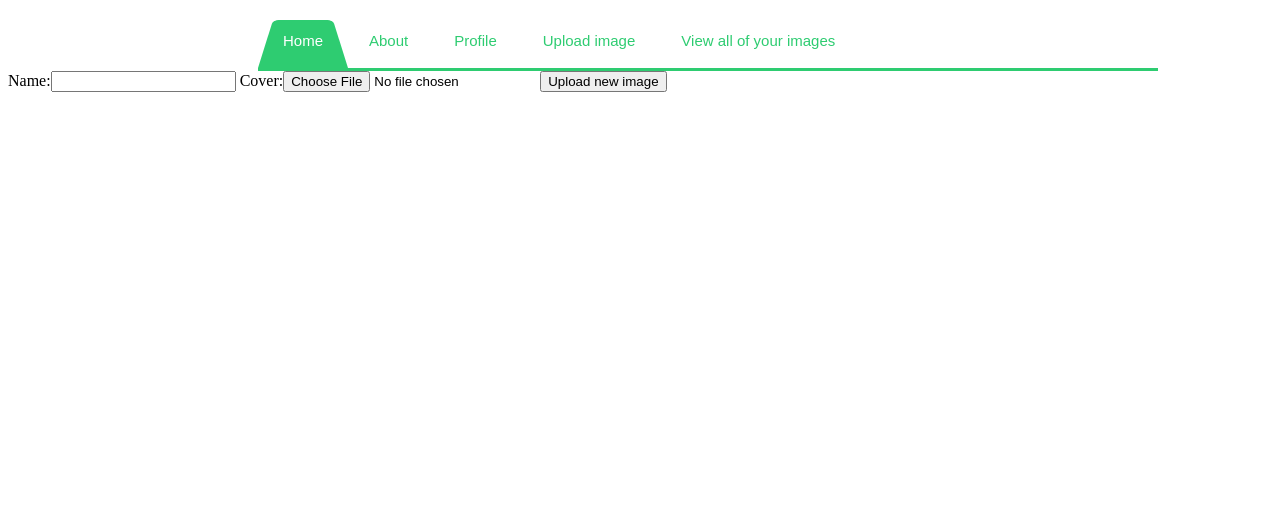
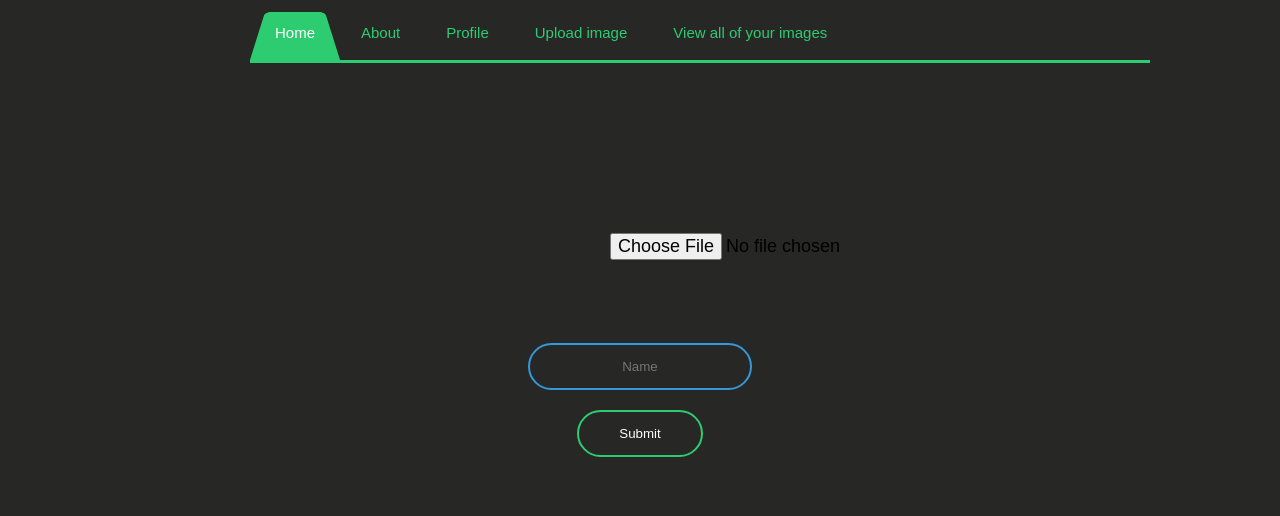
Before and after one commit to toni123321/TheOCRproject, a Django app: page /upload/ in a window 1280 px wide. Shown: the top 516 px of the page. Run offline with Django 3.2, Linux system fonts and the light colour scheme; a user stored in the database is signed in; some web fonts are replaced.

Commit message:
Upload Image page

```diff
--- /dev/null
+++ b/ocr_project/ocr_app/static/css/upload_image.css
@@ -0,0 +1,9 @@
+@import url(/static/css/login.css);
+#file {
+  font-size: 18px;
+  margin-left: 610px;
+  padding-top: 170px;
+}
+#form {
+  background: #272725;
+}
--- a/ocr_project/ocr_app/templates/upload_image.html
+++ b/ocr_project/ocr_app/templates/upload_image.html
@@ -3,16 +3,17 @@
 <head>
     <meta charset="UTF-8">
     <title>Upload images</title>
+    <link rel="stylesheet" href="/static/css/main.css">
+    <link rel="stylesheet" href="/static/css/upload_image.css">
 </head>
 <body>
   {% include 'nav.html' %}
-  <form method="post" enctype="multipart/form-data">
+  <input  id="file" type="file" name="myFile">
+  <form id="form" method="post" enctype="multipart/form-data" class="box" action="{% url 'login' %}">
     {% csrf_token %}
-    {{ form }}
-    <button type="upload">Upload new image</button>
+    <input name="fullname" placeholder="Name" type="text" class="form-control">
+    <input type="submit">
   </form>
-
-  <!--<button type="submit">Upload</button>-->
 </body>
 
 </html>
```
Also changed, not shown: ocr_project/db.sqlite3.
